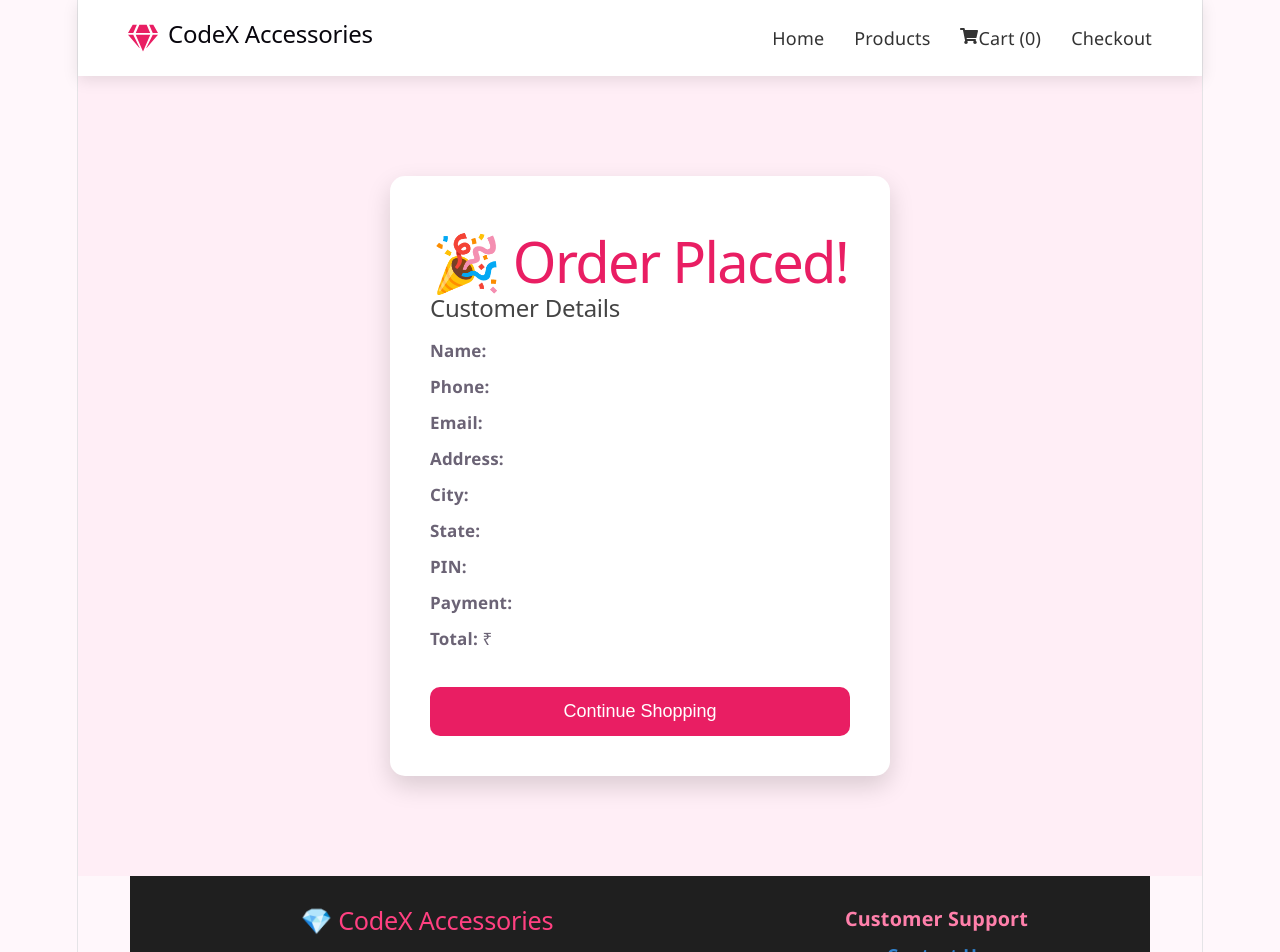
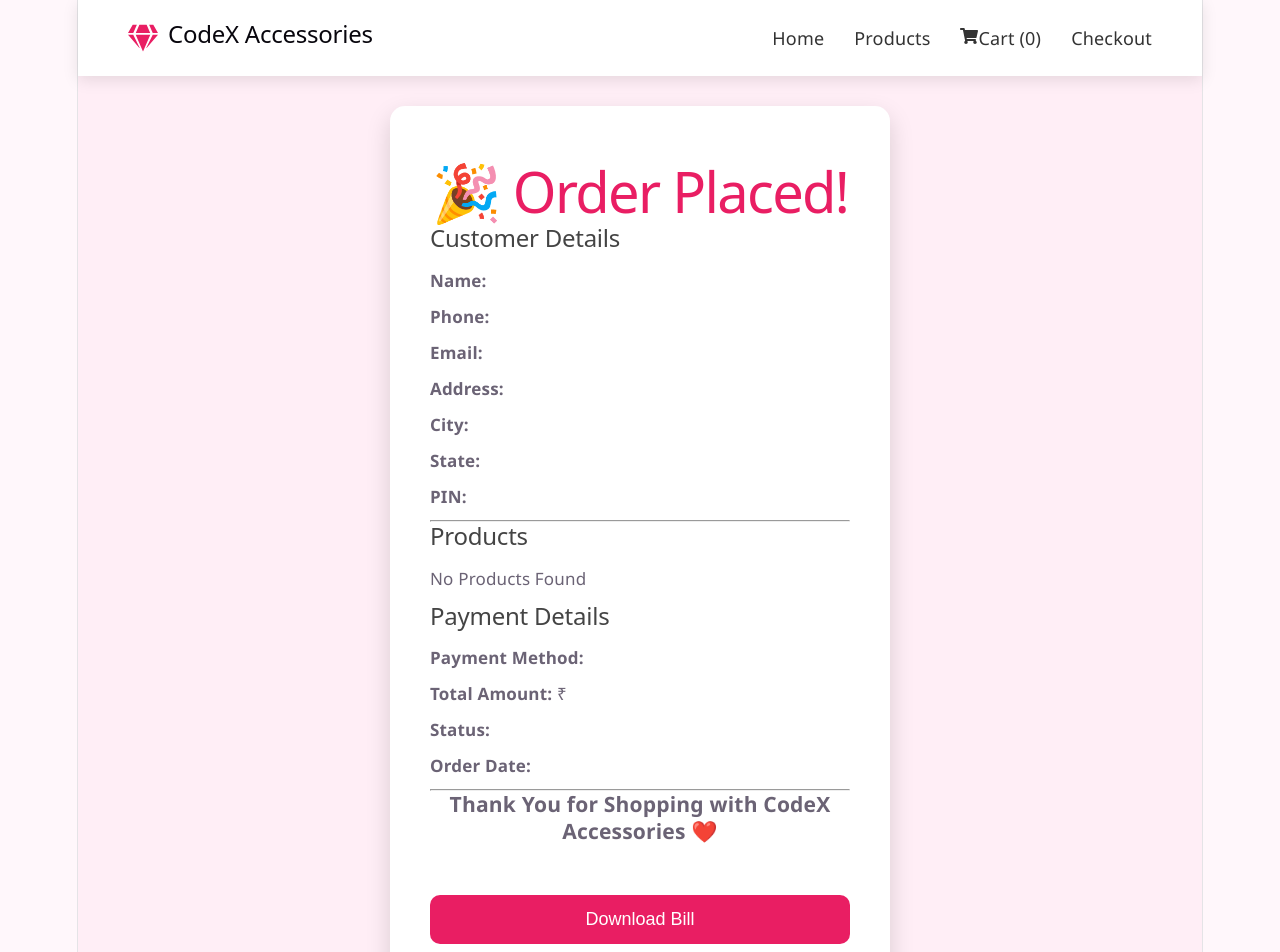
Before and after one commit to navateja5994/TEAM_3_IC_MERN_STACK, a React (Vite) app in the folder CodeX/: page /success in a window 1280 px wide. Shown: the top 952 px of the page. Built offline with nearby package versions, Linux system fonts and the light colour scheme.

Commit message:
Added invoice PDF download feature

```diff
--- a/CodeX/package.json
+++ b/CodeX/package.json
@@ -10,6 +10,8 @@
     "preview": "vite preview"
   },
   "dependencies": {
+    "html2canvas": "^1.4.1",
+    "jspdf": "^4.2.1",
     "qrcode.react": "^4.2.0",
     "react": "^19.2.7",
     "react-dom": "^19.2.7",
--- a/CodeX/src/pages/Success.jsx
+++ b/CodeX/src/pages/Success.jsx
@@ -1,53 +1,140 @@
-import { useLocation } from "react-router-dom";
-import { Link } from "react-router-dom";
+import { useLocation, Link } from "react-router-dom";
 import "./Success.css";
+import jsPDF from "jspdf";
+import html2canvas from "html2canvas";
 
 function Success() {
-
   const location = useLocation();
-
   const order = location.state;
 
+  const downloadBill = async () => {
+    const input = document.getElementById("invoice");
+
+    if (!input) {
+      alert("Invoice not found");
+      return;
+    }
+
+    const canvas = await html2canvas(input, {
+      scale: 2,
+    });
+
+    const imgData = canvas.toDataURL("image/png");
+
+    const pdf = new jsPDF("p", "mm", "a4");
+
+    const pdfWidth = pdf.internal.pageSize.getWidth();
+    const imgWidth = pdfWidth - 20;
+    const imgHeight = (canvas.height * imgWidth) / canvas.width;
+
+    pdf.addImage(imgData, "PNG", 10, 10, imgWidth, imgHeight);
+
+    pdf.save("Invoice.pdf");
+  };
+
   return (
+    <div className="success-container">
+      <div className="success-card">
+        <div id="invoice">
+          <h1>🎉 Order Placed!</h1>
 
-    <div className="success-container">
+          <h2>Customer Details</h2>
 
-      <div className="success-card">
+          <p>
+            <strong>Name:</strong> {order?.customerName}
+          </p>
 
-        <h1>🎉 Order Placed!</h1>
+          <p>
+            <strong>Phone:</strong> {order?.phone}
+          </p>
 
-        <h2>Customer Details</h2>
+          <p>
+            <strong>Email:</strong> {order?.email}
+          </p>
 
-        <p><strong>Name:</strong> {order?.customerName}</p>
+          <p>
+            <strong>Address:</strong> {order?.address}
+          </p>
 
-        <p><strong>Phone:</strong> {order?.phone}</p>
+          <p>
+            <strong>City:</strong> {order?.city}
+          </p>
 
-        <p><strong>Email:</strong> {order?.email}</p>
+          <p>
+            <strong>State:</strong> {order?.state}
+          </p>
 
-        <p><strong>Address:</strong> {order?.address}</p>
+          <p>
+            <strong>PIN:</strong> {order?.pinCode}
+          </p>
 
-        <p><strong>City:</strong> {order?.city}</p>
+          <hr />
 
-        <p><strong>State:</strong> {order?.state}</p>
+          <h2>Products</h2>
 
-        <p><strong>PIN:</strong> {order?.pinCode}</p>
+          {order?.items?.length > 0 ? (
+            order.items.map((item, index) => (
+              <div key={index}>
+                <p>
+                  <strong>{item.name}</strong>
+                </p>
 
-        <p><strong>Payment:</strong> {order?.paymentMethod}</p>
+                <p>Price : ₹{item.price}</p>
 
-        <p><strong>Total:</strong> ₹{order?.totalAmount}</p>
+                <p>Quantity : {item.quantity}</p>
+
+                <p>Subtotal : ₹{item.price * item.quantity}</p>
+
+                <hr />
+              </div>
+            ))
+          ) : (
+            <p>No Products Found</p>
+          )}
+
+          <h2>Payment Details</h2>
+
+          <p>
+            <strong>Payment Method:</strong> {order?.paymentMethod}
+          </p>
+
+          <p>
+            <strong>Total Amount:</strong> ₹{order?.totalAmount}
+          </p>
+
+          <p>
+            <strong>Status:</strong> {order?.status}
+          </p>
+
+          <p>
+            <strong>Order Date:</strong>{" "}
+            {order?.orderDate
+              ? new Date(order.orderDate).toLocaleString()
+              : ""}
+          </p>
+
+          <hr />
+
+          <h3 style={{ textAlign: "center" }}>
+            Thank You for Shopping with CodeX Accessories ❤️
+          </h3>
+        </div>
+
+        <br />
+
+        <button onClick={downloadBill}>
+          Download Bill
+        </button>
+
+        <br />
+        <br />
 
         <Link to="/">
-          <button>
-            Continue Shopping
-          </button>
+          <button>Continue Shopping</button>
         </Link>
-
       </div>
-
     </div>
-
   );
-
 }
 
 export default Success;
```
Also changed, not shown: 1 other file (tests, documents, lock files or other folders).
